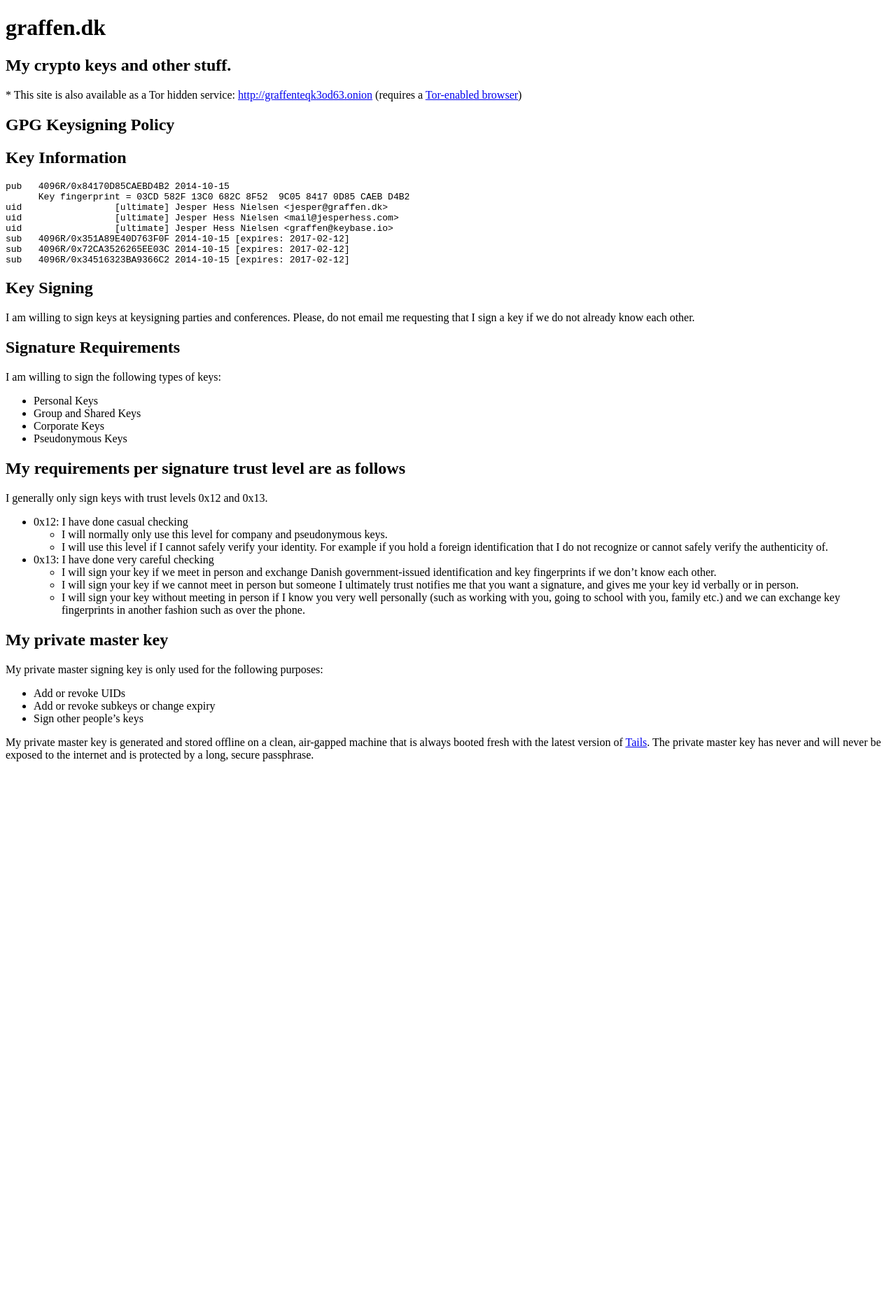
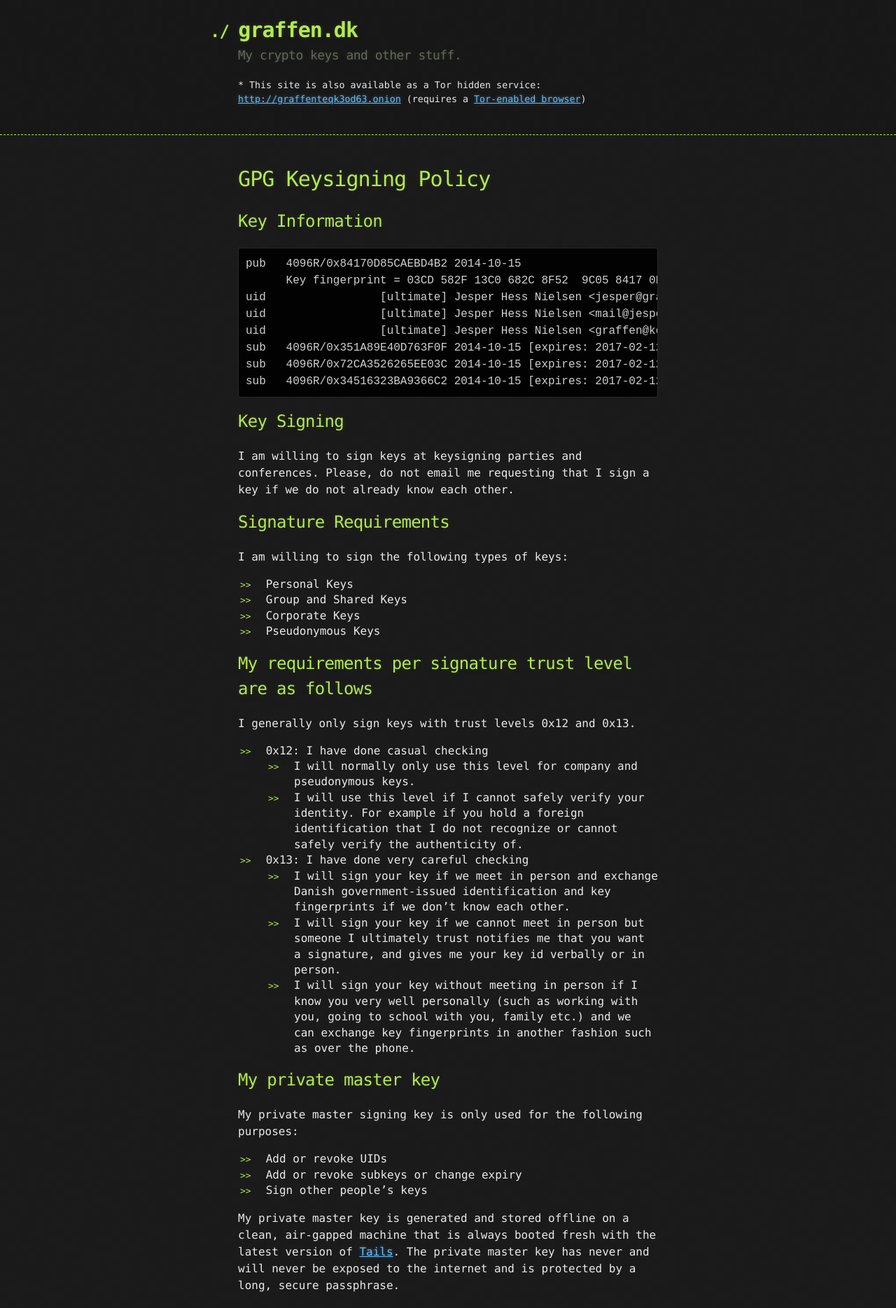
Before and after one commit to graffen/graffen.github.io, a Jekyll site: the page built from keysigning/policy/index.md, in a window 1280 px wide. Shown: the whole page at 70% size. Built offline with Jekyll 4.4.1, drawn with Linux system fonts in a browser that asks for light colours; our own code applies the rules of GitHub Pages for plain Markdown files; before the commit the page ends 1104 px from its top, so only the background shows below that.

Commit message:
Add missing / in assets path
The missing / caused CSS errors on pages
lying below the root.

```diff
--- a/_layouts/default.html
+++ b/_layouts/default.html
@@ -3,7 +3,7 @@
   <head>
     <meta charset='utf-8'>
     <meta http-equiv="X-UA-Compatible" content="chrome=1">
-    <link rel="stylesheet" href="{{ 'assets/css/style.css' }}">
+    <link rel="stylesheet" href="{{ '/assets/css/style.css' }}">
     <title>{{ site.title }}</title>
   </head>
 
```
